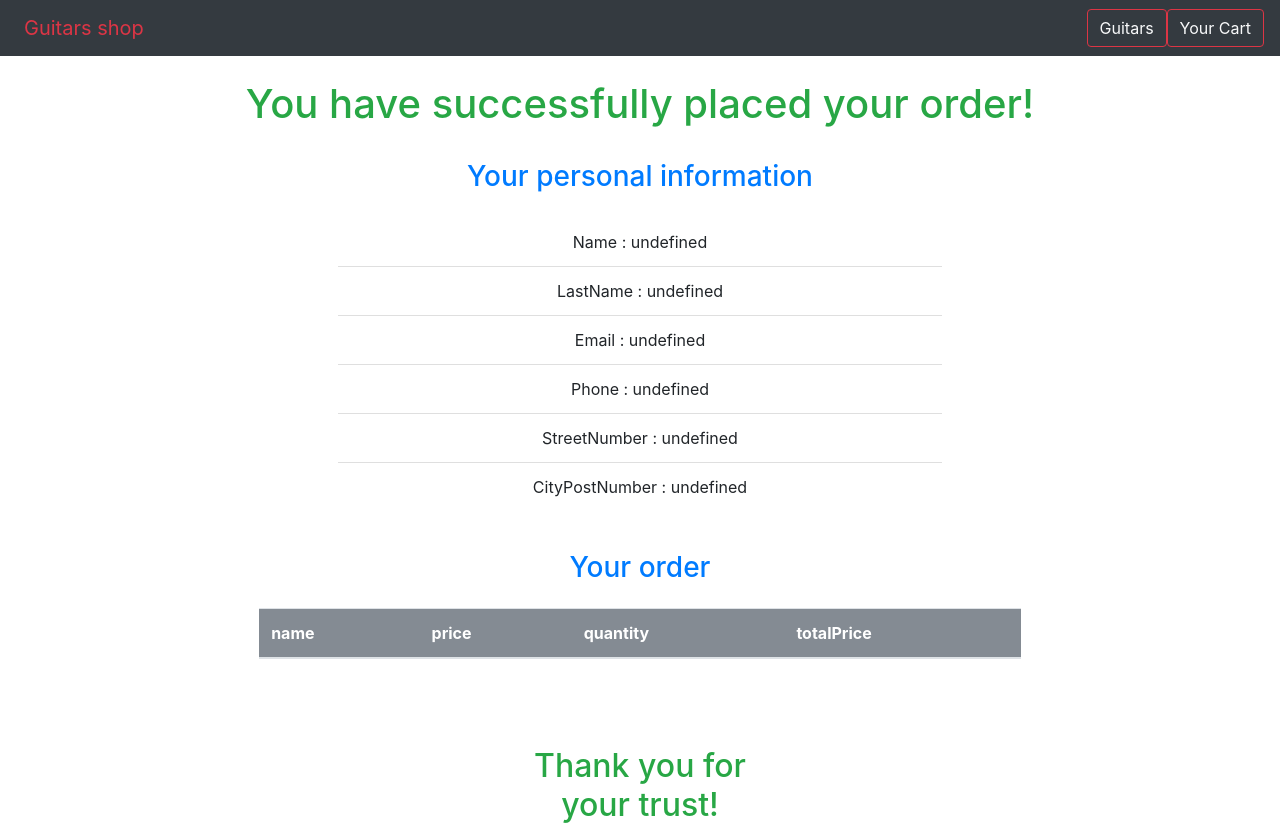
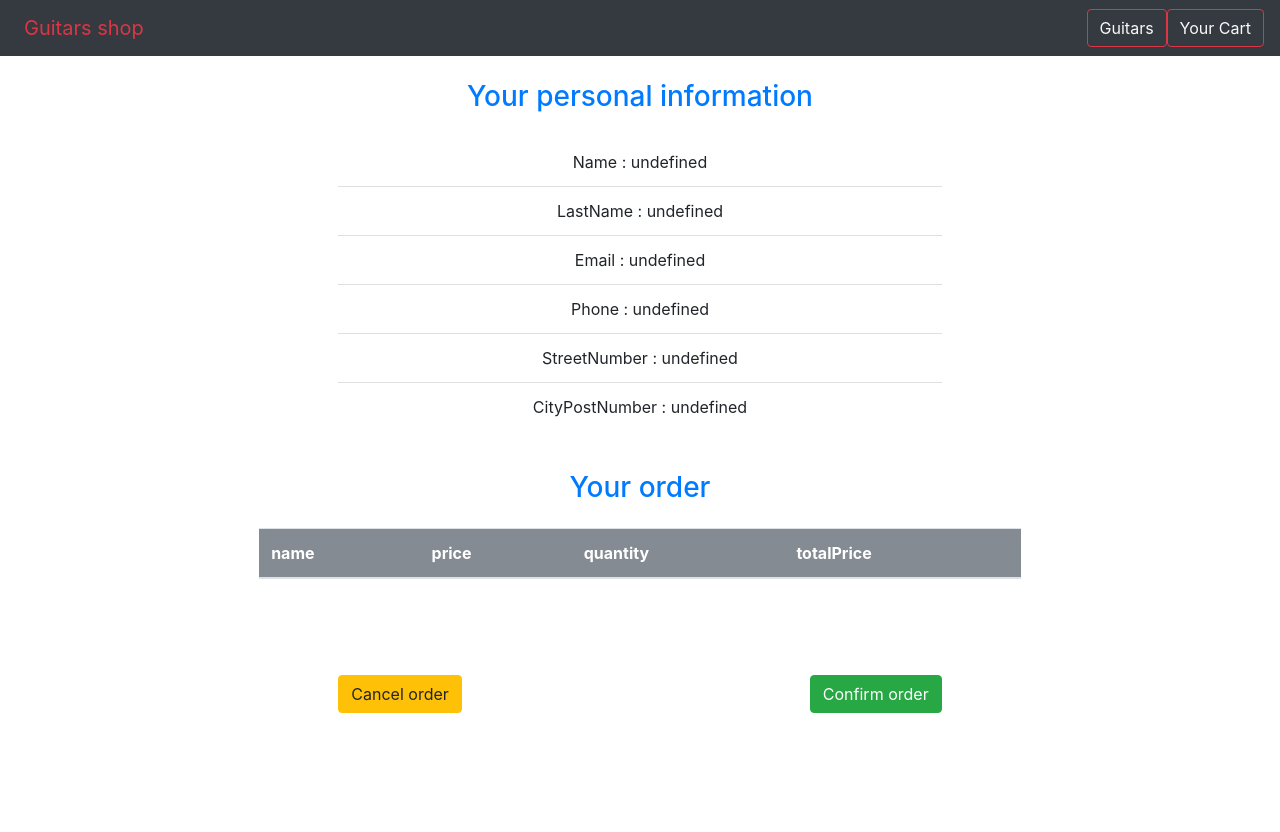
Before and after one commit to nebojsadj/GuitarShop-React, a React (Create React App) app: page /buy in a window 1280 px wide. After the commit the page ends 800 px from the top, so only its background shows below. Built offline with nearby package versions, Linux system fonts and the light colour scheme.

Commit message:
removed index, added confirm and cancel order btns

```diff
--- a/src/components/Buy.js
+++ b/src/components/Buy.js
@@ -11,9 +11,6 @@ function Buy() {
     <div className="container">
       <div className="row">
         <div className="col-10 offset-1">
-          <h1 className="text-center text-success mt-4">
-            You have successfully placed your order!
-          </h1>
           <div className="row">
             <div className="col-8 offset-2">
               <h3 className=" mt-4 text-primary info">
@@ -58,11 +55,21 @@ function Buy() {
               </h3>
             </div>
           </div>
-          <div className="row mt-3">
+          <div className="row mt-4">
+            <div className="col-8 offset-2">
+              <button className="btn btn-success float-right">
+                Confirm order
+              </button>
+              <button className="btn btn-warning float-left">
+                Cancel order
+              </button>
+            </div>
+          </div>
+          {/* <div className="row mt-3">
             <div className="col-4 offset-4 ">
               <h2 className="text-success info">Thank you for your trust!</h2>
             </div>
-          </div>
+          </div> */}
         </div>
       </div>
     </div>
--- a/src/components/CartContent.js
+++ b/src/components/CartContent.js
@@ -52,15 +52,7 @@ function CartContent({ guitar, index }) {
         <button
           disabled={buy.map((el) => el.name).includes(name)}
           onClick={() => {
-            dispatch(
-              buy_item_action(
-                index + 1,
-                name,
-                price,
-                quantity,
-                quantity * price
-              )
-            );
+            dispatch(buy_item_action(name, price, quantity, quantity * price));
           }}
           className="btn btn-primary btn-sm"
         >
--- a/src/components/redux/actions.js
+++ b/src/components/redux/actions.js
@@ -41,11 +41,10 @@ export const personal_info_action = (info) => {
   };
 };
 
-export const buy_item_action = (index, name, price, quantity, total) => {
+export const buy_item_action = (name, price, quantity, total) => {
   return {
     type: BUY_ITEM,
     payload: {
-      index: index,
       name: name,
       price: price,
       quantity: quantity,
```
